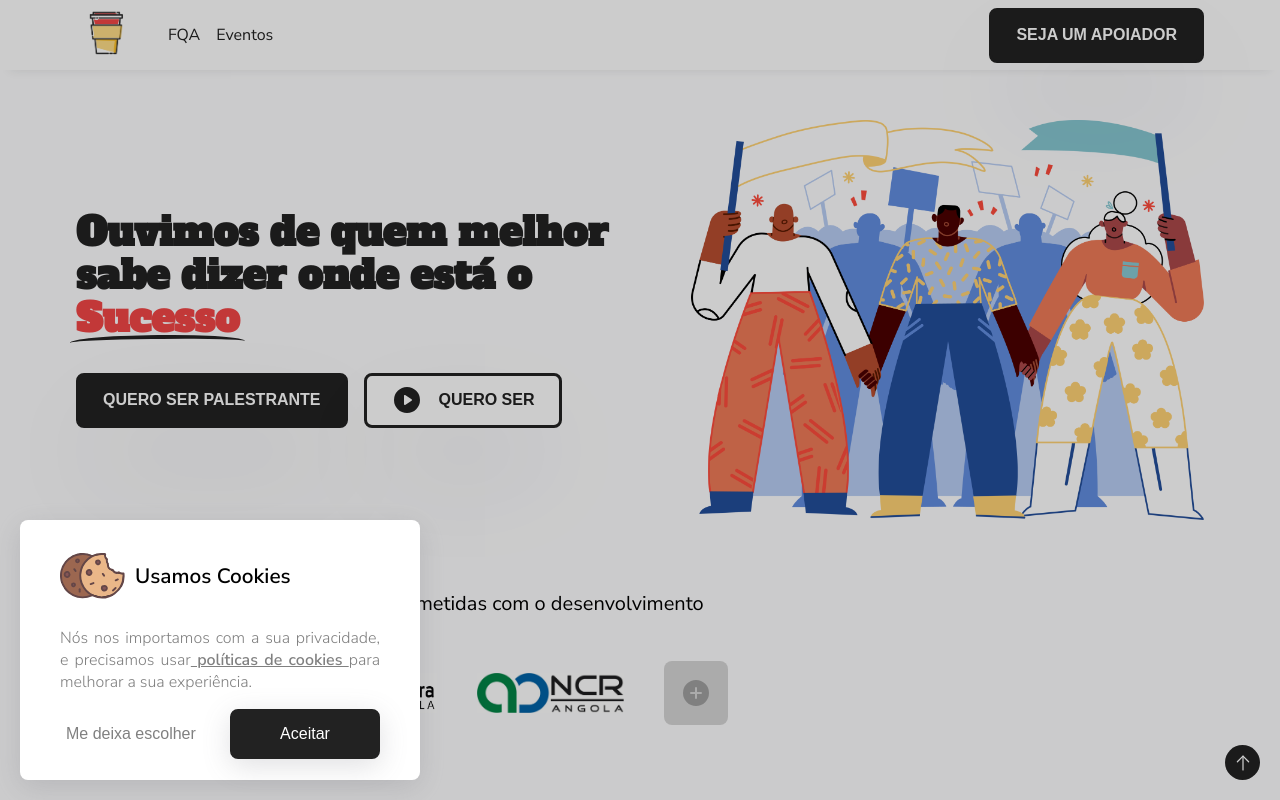
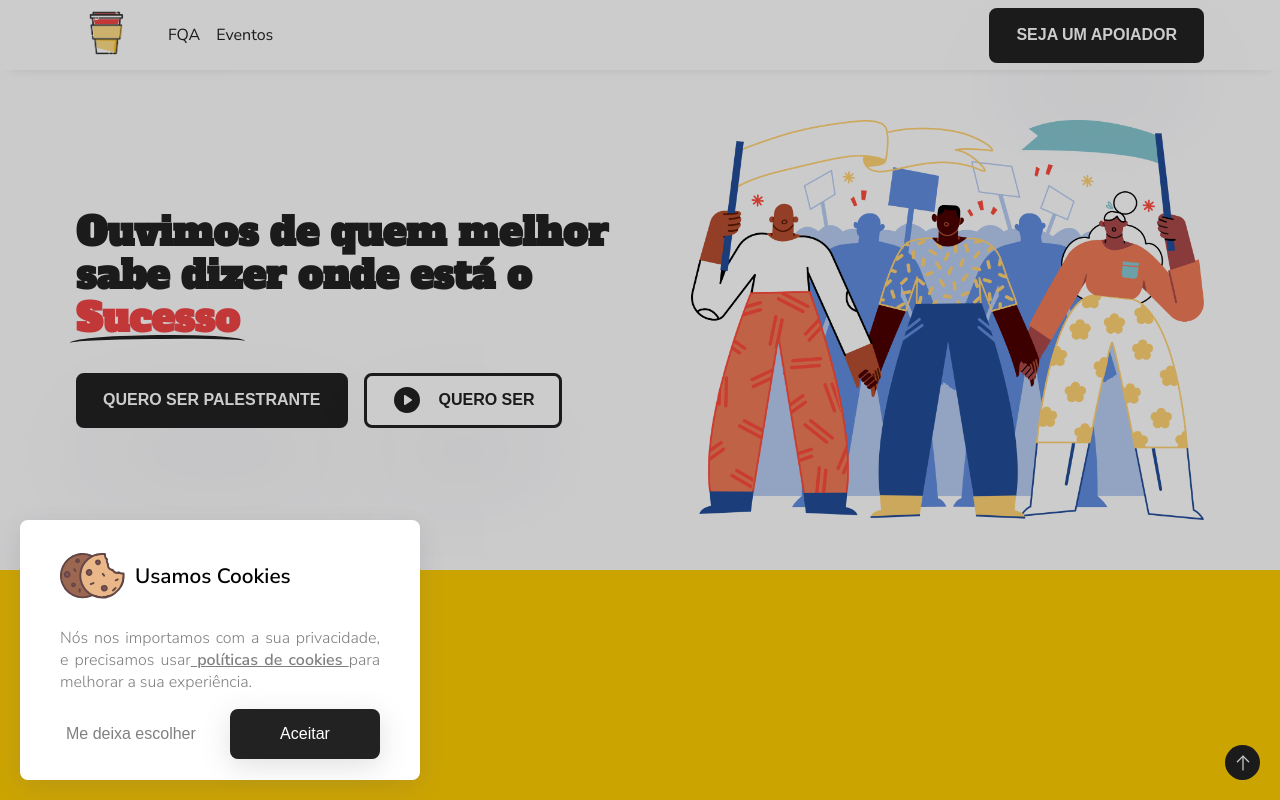
Before and after one commit to TyperGuy/caffeina, a Next.js app: page / in a window 1280 px wide. Shown: the top 800 px of the page. Built offline with nearby package versions, Linux system fonts and the light colour scheme.

Commit message:
feat : add banner element

```diff
--- /dev/null
+++ b/src/components/banner/Banner.styles.ts
@@ -0,0 +1,49 @@
+import styled from "styled-components";
+import Image from 'next/image';
+import Link from 'next/link';
+
+// Styled component named StyledButton
+export const Container = styled.div`
+  width: 100vw;
+  height: 281px;
+  display: grid;
+  splash-items: center;
+  background-color: rgb(255,205,0);
+`;
+
+export const ChildContainer = styled.div`
+  height: 68px;
+  display: flex;
+  align-items: center;
+  gap:1.5rem;
+  cursor: pointer;
+`;
+
+export const A = styled.a`
+  text-decoration: none;
+`;
+
+export const Mylink = styled(Link)`
+  height: 100%;
+  width: 100%;
+`;
+
+
+export const Logo = styled(Image) `
+  max-height: 60px;
+  max-width: 60px
+`
+
+export const Item = styled.div<{isActive: boolean}> `
+  height: 100%;
+  padding: 0  0.5rem;
+  display: grid;
+  place-items: center;
+  transition: all .2s ease-in-out;
+  font-weight: ${(props)=>props.isActive? 'bold' : 'normal'};
+  color: ${(props)=>props.isActive? '#F34747' : '#222'};
+  border-bottom: 3px solid ${(props)=>props.isActive? '#F34747' : '#fff'};
+  &:hover{
+    background-color:#eee;
+  }
+`
--- /dev/null
+++ b/src/components/banner/index.tsx
@@ -0,0 +1,22 @@
+import Button from 'components/button';
+import Constants from 'international/pt-pt/constants.json';
+import Image from 'next/image';
+import React, { useState } from 'react';
+import Logo from '../../assets/images/logo.png';
+import { A, ChildContainer as Child, Container } from './Banner.styles';
+import Modal from '../modals/right-side';
+
+
+
+const Banner : React.FC =()=>{
+  const [active, setActive]  = useState('');
+  const [isOpen,setIsOpen] =useState(false);
+  return(
+    <Container>
+      <Child>
+      </Child>
+    </Container>
+  )
+}
+
+export default Banner;
--- a/src/pages/index.tsx
+++ b/src/pages/index.tsx
@@ -6,17 +6,14 @@ import Modal from 'components/modals/cookies';
 import Calltoaction from '../views/calltoaction/';
 import Events from '../views/events';
 import Sponsors from 'views/sponsors';
+import Banner from '../components/banner'
 
 
 const Home: NextPage = () => {
   const [isScrolling, setIsScrolling] = useState(false)
   const modalRef = useRef<any>(null);
 
-  useEffect(() => {
-    if(modalRef.current) {
-      modalRef.current.handleShow(true)
-    }
-  }, [])
+
 
   useEffect(() => {
     window.addEventListener('scroll', () => {
@@ -35,6 +32,7 @@ const Home: NextPage = () => {
   return(
     <div id="float" style={{ display: 'flex', height: 'auto',flexDirection: 'column',alignItems: 'center'}}>
       <Calltoaction/>
+      <Banner/>
       <Sponsors/>
       <Events/>
       <FloatingButton/>
```
